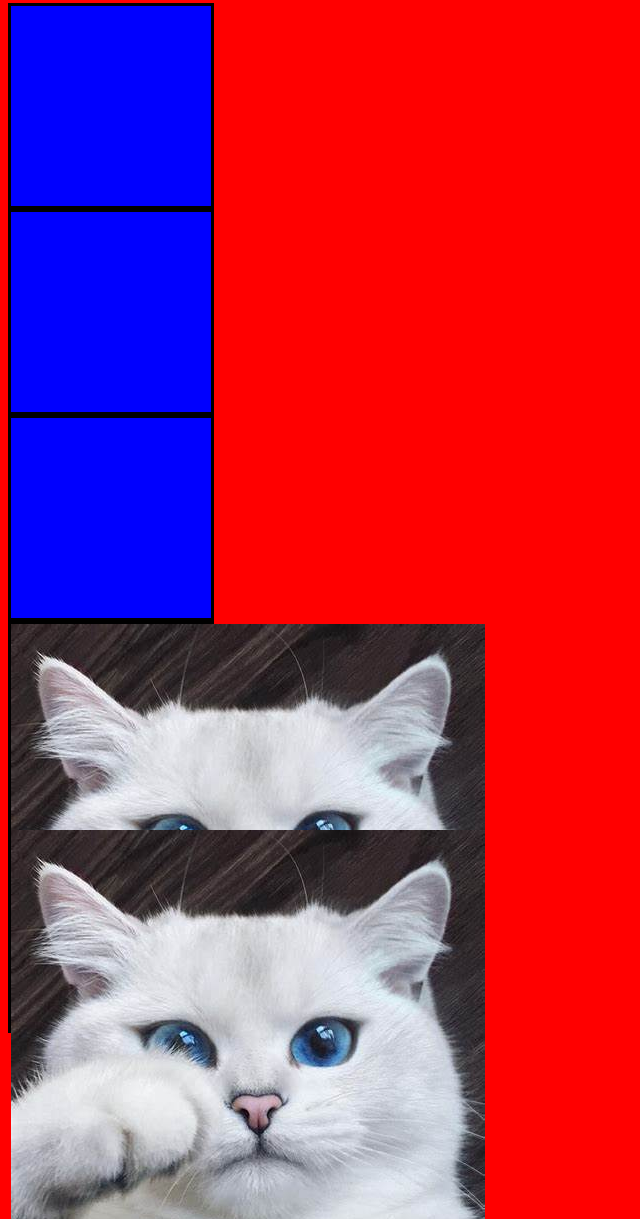
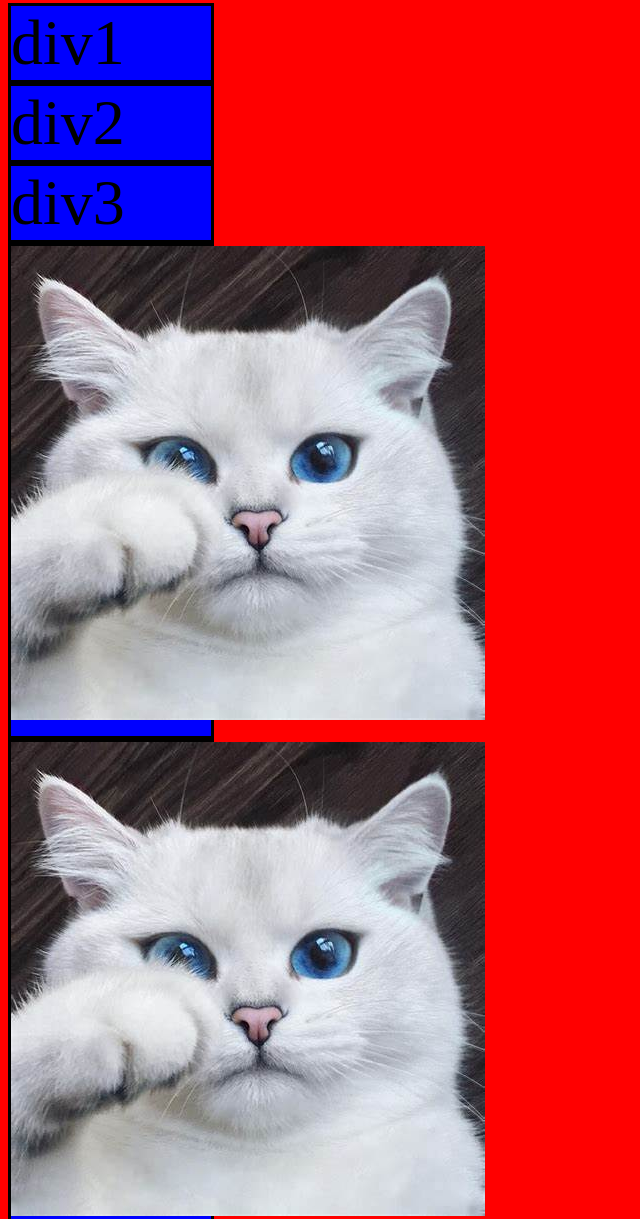
Before and after one commit to Matix0021/www1, a plain HTML site: page index.html in a window 1280 px wide. Shown: the part 5-1224 px from the top of the page, without its empty margins (0-640 px from the left). Drawn offline with Linux system fonts and the light colour scheme.

Commit message:
dodanie zdjecia, zmieniono style

```diff
--- a/index.html
+++ b/index.html
@@ -7,10 +7,11 @@
     <link rel="stylesheet" href="./style.css">
 </head>
 <body>
-    <div></div>
-    <div></div>
-    <div></div>
-    <div><img src="grafika/zdjecie.jfif" alt=""></div>
-    <div><img src="grafika/zdjecie.jfif" alt=""></div>
+    <div>div1</div>
+    <div>div2</div>
+    <div>div3</div>
+    <div><img src="grafika/1.jfif" alt=""></div>
+    <div><img src="grafika/1.jfif" alt=""></div>
+    <div><img src="grafika/2.jfif" alt=""></div>
 </body>
 </html>
--- a/style.css
+++ b/style.css
@@ -4,6 +4,6 @@ body{
 div{
     border: solid;
     width: 200px;
-    height: 200px;
+    font-size: 4em;
     background-color: blue;
 }
```
Also changed, not shown: grafika/1.jfif (renamed from grafika/zdjecie.jfif), grafika/2.jfif (added).
